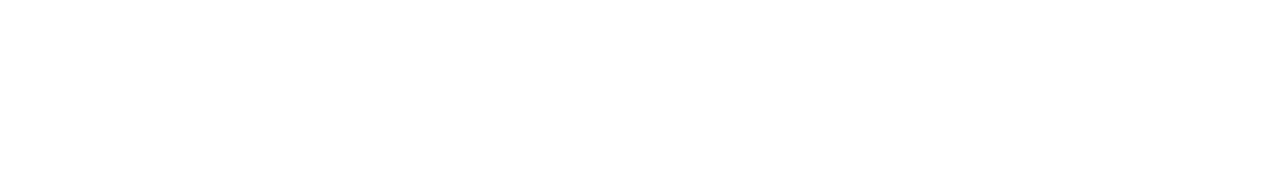
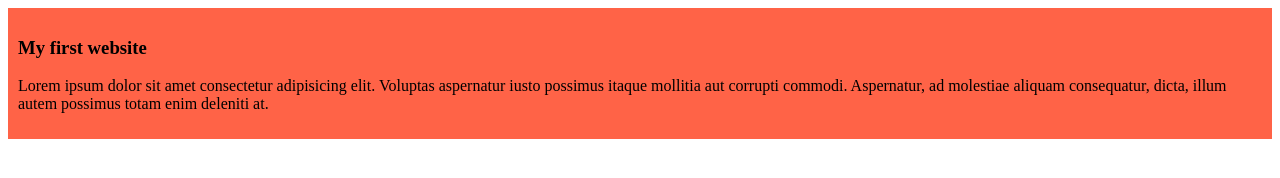
Before and after one commit to mktahmid/my-first-github-repo, a plain HTML site: page index.html in a window 1280 px wide. Drawn offline with Linux system fonts and the light colour scheme.

Commit message:
added the first blog

```diff
--- a/index.html
+++ b/index.html
@@ -4,8 +4,14 @@
   <meta charset="UTF-8">
   <meta name="viewport" content="width=device-width, initial-scale=1.0">
   <title>My first ever github repo </title>
+  <link rel="stylesheet" href="styles/blog.css">
 </head>
 <body>
-
+  <div>
+    <h3>
+      My first website
+    </h3>
+    <p>Lorem ipsum dolor sit amet consectetur adipisicing elit. Voluptas aspernatur iusto possimus itaque mollitia aut corrupti commodi. Aspernatur, ad molestiae aliquam consequatur, dicta, illum autem possimus totam enim deleniti at.</p>
+  </div>
 </body>
 </html>
--- /dev/null
+++ b/styles/blog.css
@@ -0,0 +1,4 @@
+div{
+  background-color: tomato;
+  padding: 10px;
+}
```
